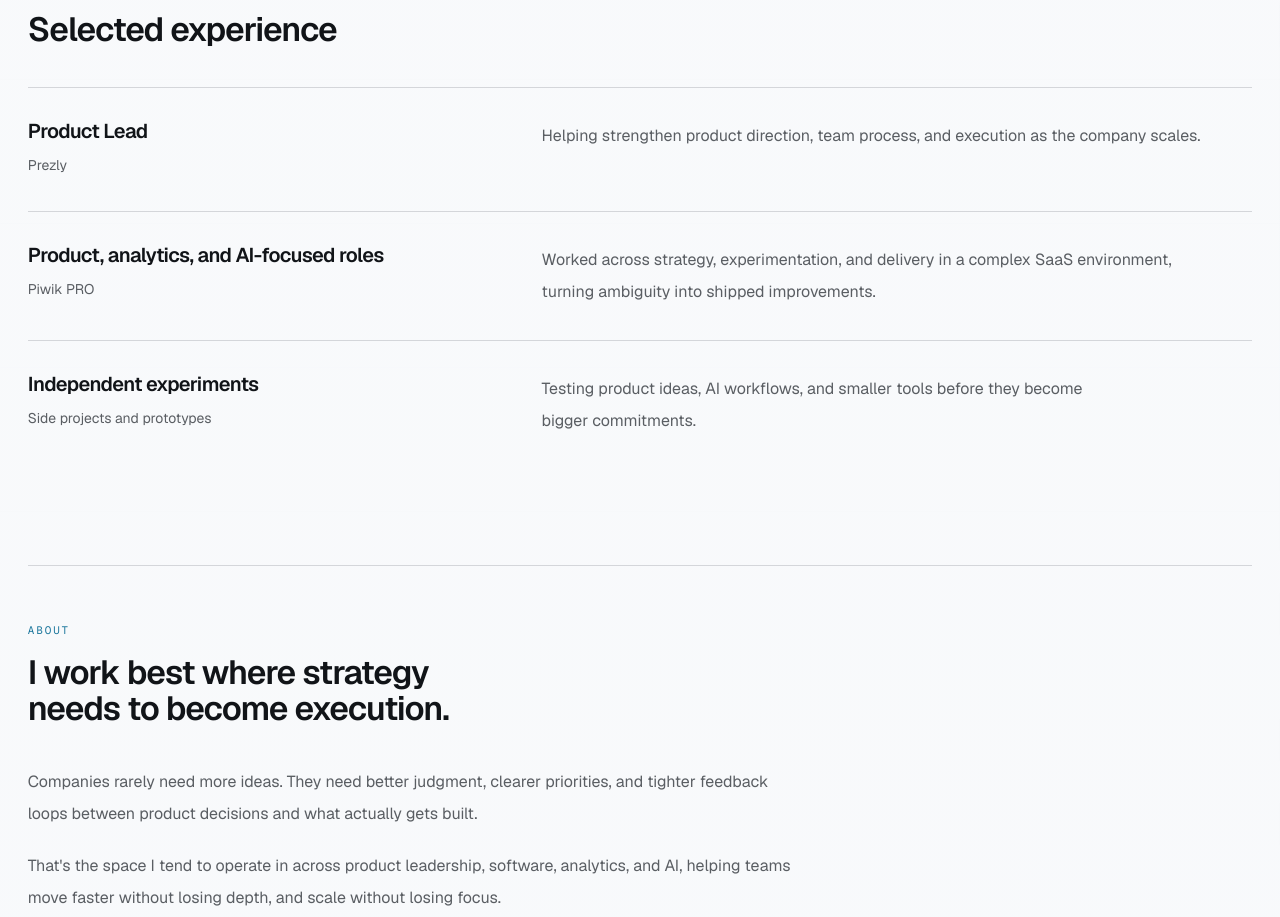
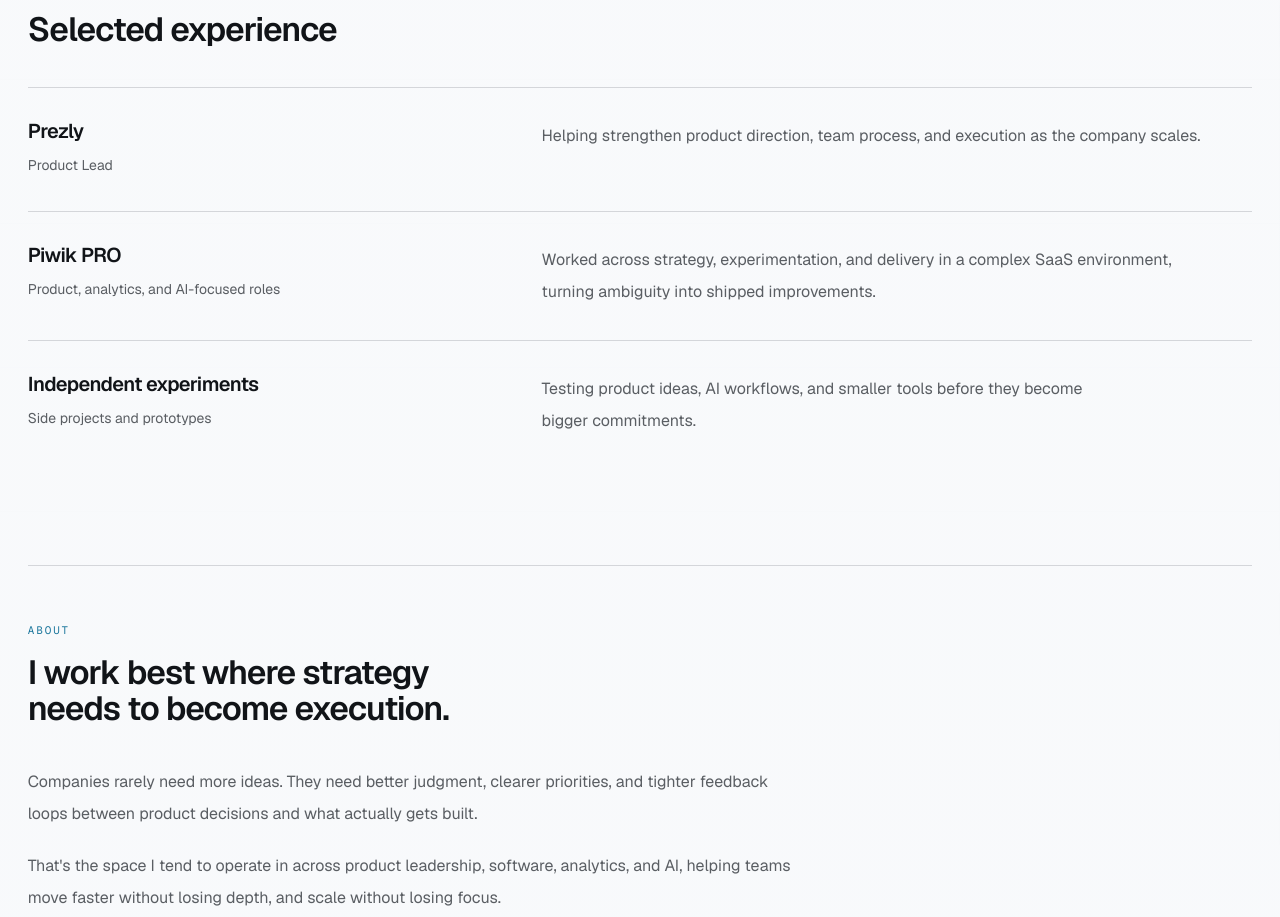
Before and after one commit to harmasz/0xf000h.dev, a Next.js app: page / in a window 1280 px wide. Shown: the part 1360-2277 px from the top of the page. Built offline with nearby package versions, Linux system fonts and the light colour scheme.

Commit message:
fix: support company-first portfolio items

```diff
--- a/app/page.tsx
+++ b/app/page.tsx
@@ -32,6 +32,7 @@
   role: string;
   organization: string;
   summary: string;
+  emphasizeOrganization?: boolean;
 }>;
 
 type HelpItem = Readonly<{
@@ -100,12 +101,14 @@
   {
     organization: "Prezly",
     role: "Product Lead",
+    emphasizeOrganization: true,
     summary:
       "Helping strengthen product direction, team process, and execution as the company scales.",
   },
   {
     organization: "Piwik PRO",
     role: "Product, analytics, and AI-focused roles",
+    emphasizeOrganization: true,
     summary:
       "Worked across strategy, experimentation, and delivery in a complex SaaS environment, turning ambiguity into shipped improvements.",
   },
@@ -149,14 +152,17 @@
 }
 
 function ExperienceRow({ item }: Readonly<{ item: ExperienceItem }>) {
+  const headline = item.emphasizeOrganization ? item.organization : item.role;
+  const supporting = item.emphasizeOrganization ? item.role : item.organization;
+
   return (
     <article className="grid gap-5 py-7 sm:py-8 lg:grid-cols-[minmax(12rem,0.8fr)_minmax(0,1.2fr)] lg:gap-10">
       <div className="space-y-2">
         <h3 className="text-xl font-semibold leading-[1.15] tracking-[-0.03em] text-foreground">
-          {item.role}
+          {headline}
         </h3>
         <p className="font-reading text-sm leading-7 text-muted-foreground">
-          {item.organization}
+          {supporting}
         </p>
       </div>
 
```
